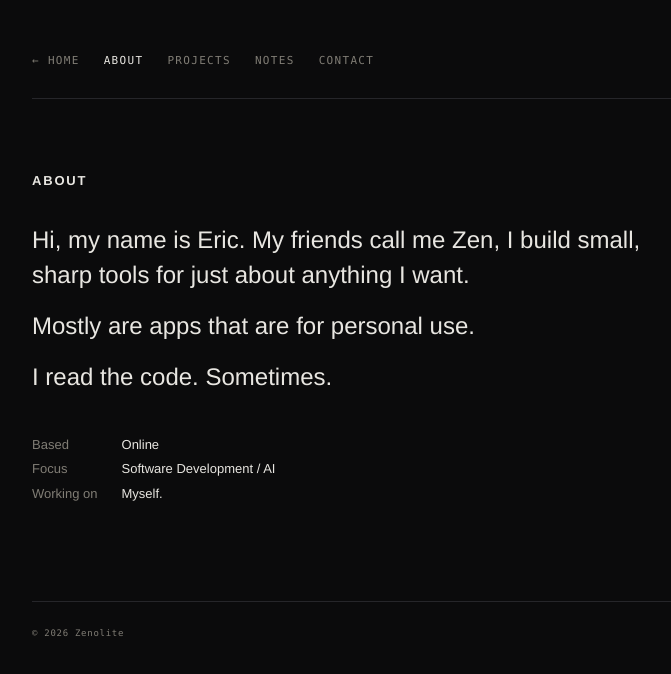
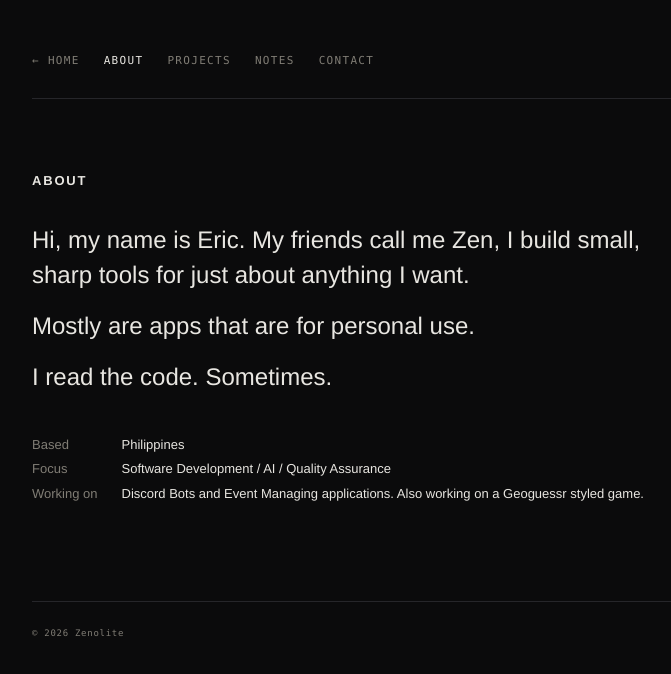
Before and after one commit to Zenolitee/portfolio-zen, a website: page about.html in a window 1280 px wide. Shown: the whole page, without its empty margins (178-849 px from the left). Drawn offline with Linux system fonts and the light colour scheme.

Commit message:
about additional info

```diff
--- a/about.html
+++ b/about.html
@@ -26,9 +26,9 @@
         <p>I read the code. Sometimes.</p>
       </div>
       <dl class="meta-list">
-        <dt>Based</dt><dd>Online</dd>
-        <dt>Focus</dt><dd>Software Development / AI</dd>
-        <dt>Working on</dt><dd>Myself.</dd>
+        <dt>Based</dt><dd>Philippines</dd>
+        <dt>Focus</dt><dd>Software Development / AI / Quality Assurance</dd>
+        <dt>Working on</dt><dd>Discord Bots and Event Managing applications. Also working on a Geoguessr styled game.</dd>
       </dl>
     </main>
     <footer class="site-footer"><p>© 2026 Zenolite</p></footer>
```
